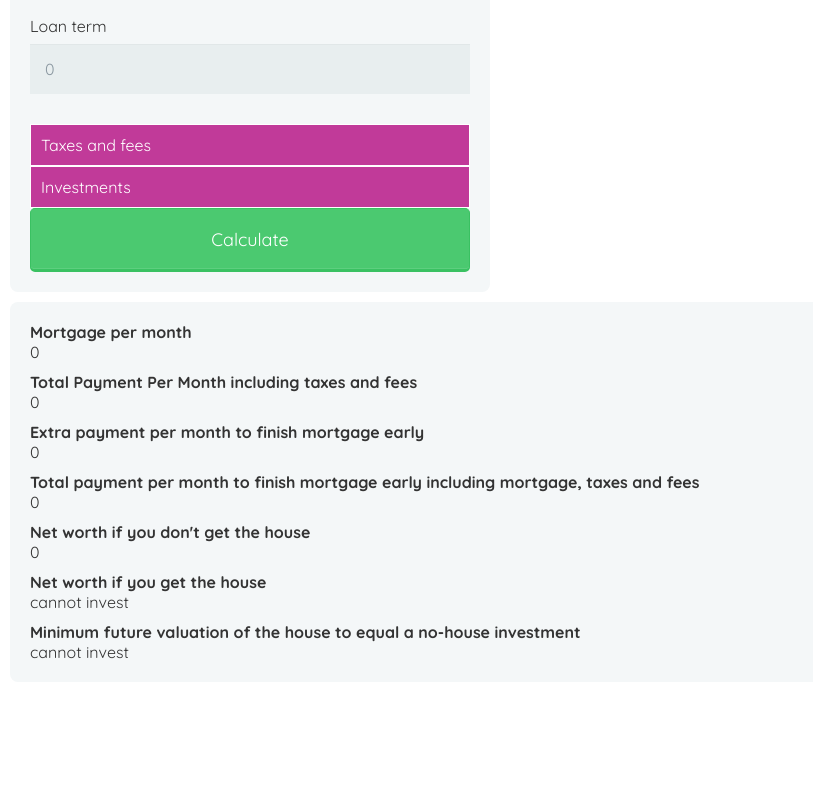
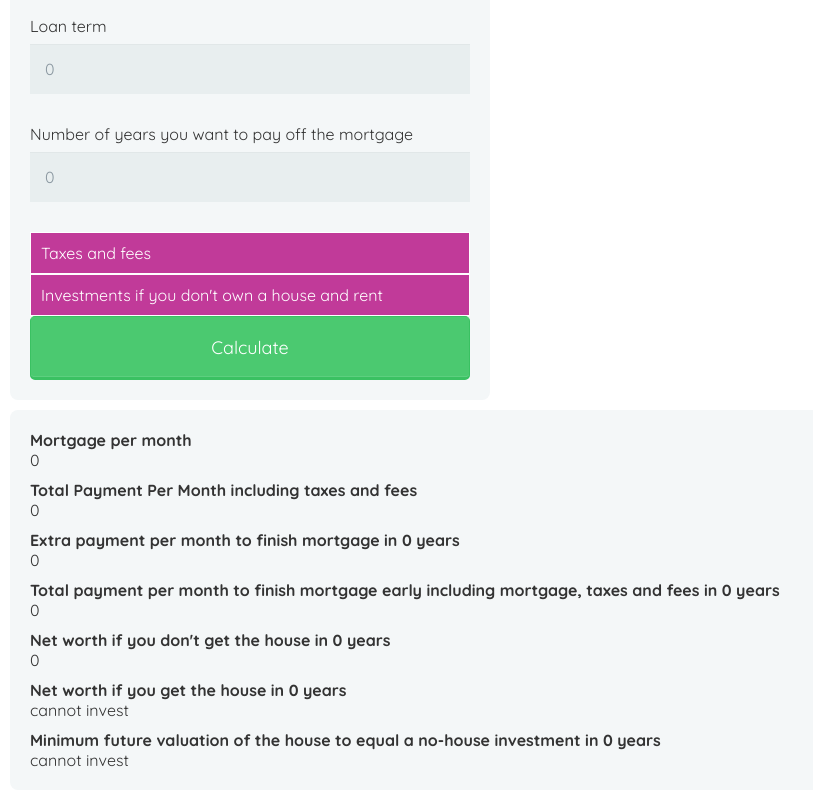
Before and after one commit to milindtheengineer/calculator, a React (Create React App) app: page / in a window 1280 px wide. Shown: the part 399-1199 px from the top of the page, without its empty margins (0-813 px from the left). Before the commit the page ends 1091 px from the top, so only its background shows below. Built offline with nearby package versions, Linux system fonts and the light colour scheme.

Commit message:
change wording

```diff
--- a/src/Home.js
+++ b/src/Home.js
@@ -161,6 +161,17 @@ const Home = () => {
             id="feedback-phone"
             defaultValue={0}
           />
+          <label>Number of years you want to pay off the mortgage</label>
+          <input
+            type="number"
+            required
+            value={yearsToFinishMortgage}
+            onChange={(e) =>
+              setYearsToFinishMortgage(e.target.value.replace(/\D/, ""))
+            }
+            id="feedback-phone"
+            defaultValue={0}
+          />
           <Collapsible trigger="Taxes and fees" class="collapse">
             <label>HOA per month</label>
             <input
@@ -192,19 +203,20 @@ const Home = () => {
               defaultValue={0}
             />
           </Collapsible>
-          <Collapsible trigger="Investments" class="collapse">
-            <label>Desired number of years to repay mortgage</label>
+          <Collapsible
+            trigger="Investments if you don't own a house and rent"
+            class="collapse"
+          >
+            <label>Rent you pay per month currently</label>
             <input
               type="number"
               required
-              value={yearsToFinishMortgage}
-              onChange={(e) =>
-                setYearsToFinishMortgage(e.target.value.replace(/\D/, ""))
-              }
+              value={currentRent}
+              onChange={(e) => setCurrentRent(e.target.value.replace(/\D/, ""))}
               id="feedback-phone"
               defaultValue={0}
             />
-            <label>Amount you save or invest every month</label>
+            <label>Amount you currently save or invest every month</label>
             <input
               type="number"
               required
@@ -226,15 +238,6 @@ const Home = () => {
               id="feedback-phone"
               defaultValue={0}
             />
-            <label>Rent you pay per month</label>
-            <input
-              type="number"
-              required
-              value={currentRent}
-              onChange={(e) => setCurrentRent(e.target.value.replace(/\D/, ""))}
-              id="feedback-phone"
-              defaultValue={0}
-            />
           </Collapsible>
           <button>Calculate</button>
         </form>
@@ -249,7 +252,10 @@ const Home = () => {
           <p>{numberWithCommas(Math.ceil(totalCostPerMonth))}</p>
         </div>
         <div className="value-cell">
-          <h3>Extra payment per month to finish mortgage early</h3>
+          <h3>
+            Extra payment per month to finish mortgage in{" "}
+            {yearsToFinishMortgage} years
+          </h3>
           <p>
             {extraAmountToPayEveryMonth != Infinity
               ? numberWithCommas(Math.ceil(extraAmountToPayEveryMonth))
@@ -259,7 +265,7 @@ const Home = () => {
         <div className="value-cell">
           <h3>
             Total payment per month to finish mortgage early including mortgage,
-            taxes and fees
+            taxes and fees in {yearsToFinishMortgage} years
           </h3>
           <p>
             {totalExtraAmountToPayEveryMonth != Infinity
@@ -268,7 +274,10 @@ const Home = () => {
           </p>
         </div>
         <div className="value-cell">
-          <h3>Net worth if you don't get the house</h3>
+          <h3>
+            Net worth if you don't get the house in {yearsToFinishMortgage}{" "}
+            years
+          </h3>
           <p>
             {investmentValueWithNoHouse != Infinity
               ? numberWithCommas(Math.ceil(investmentValueWithNoHouse))
@@ -276,7 +285,9 @@ const Home = () => {
           </p>
         </div>
         <div className="value-cell">
-          <h3>Net worth if you get the house</h3>
+          <h3>
+            Net worth if you get the house in {yearsToFinishMortgage} years
+          </h3>
           <p>
             {investmentValueWithHouse > 0
               ? numberWithCommas(Math.ceil(investmentValueWithHouse)) +
@@ -287,6 +298,7 @@ const Home = () => {
         <div className="value-cell">
           <h3>
             Minimum future valuation of the house to equal a no-house investment
+            in {yearsToFinishMortgage} years
           </h3>
           <p>
             {investmentValueWithHouse > 0
```
